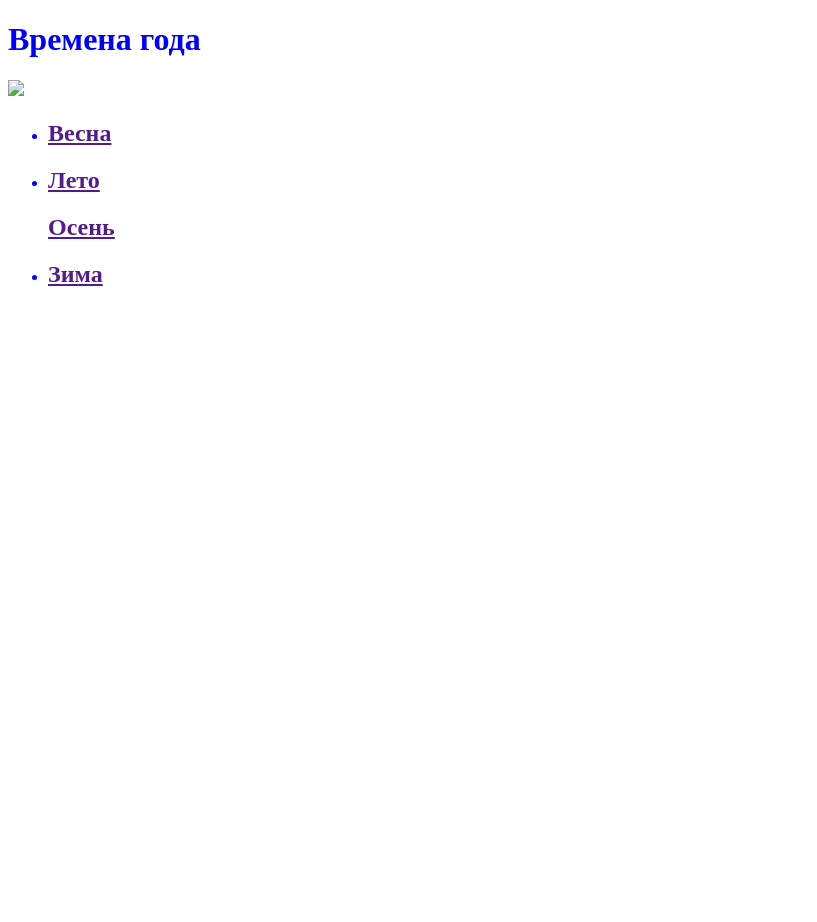
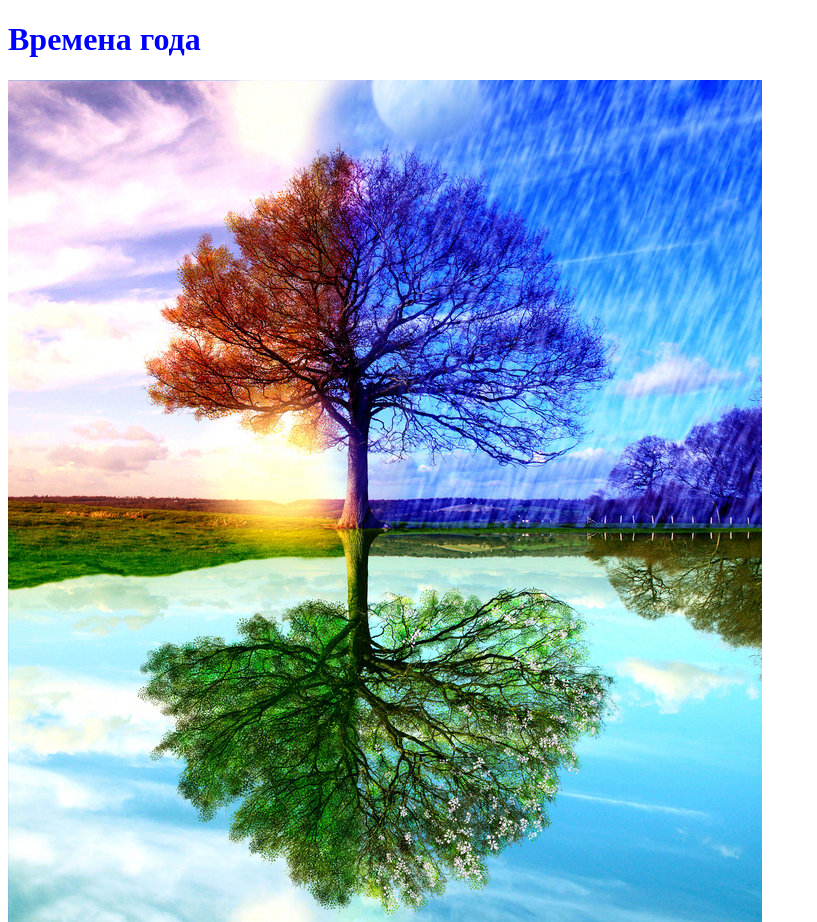
Before and after one commit to kristina1234567/kristina1234567.github.io, a plain HTML site: page index.html in a window 1280 px wide. Shown: the top 922 px of the page, without its empty margins (0-817 px from the left). Before the commit the page ends 800 px from the top, so only its background shows below. Drawn offline with Linux system fonts and the light colour scheme.

Commit message:
Update index.html

```diff
--- a/index.html
+++ b/index.html
@@ -12,7 +12,7 @@
 
 <h1> </h1>
 
-<img src="picture.gif">
+<img src="picture.jpg">
 <ul>
 
   <li>
```
